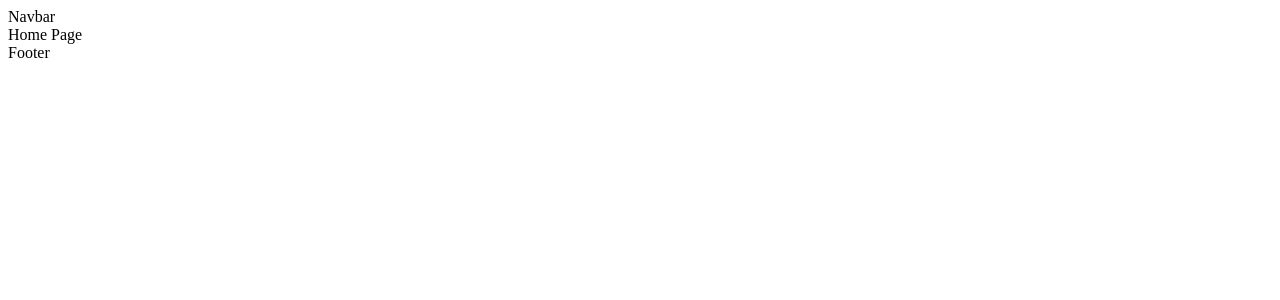
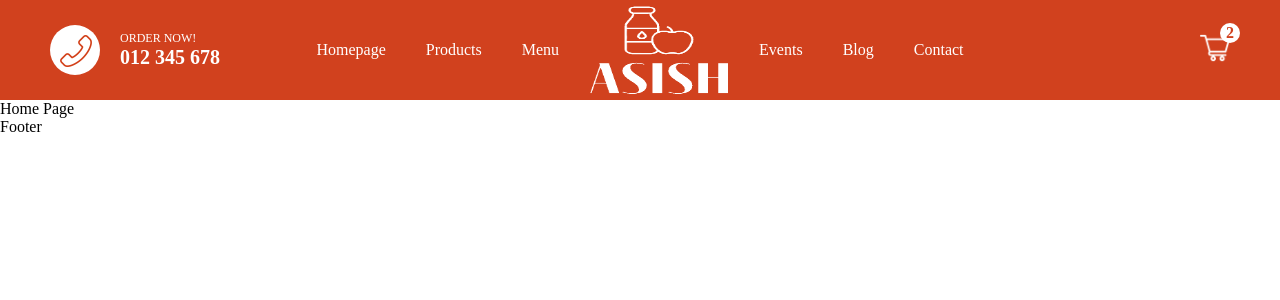
Before and after one commit to asish918/MERN-Food-Ordering, a Next.js app: page / in a window 1280 px wide. Shown: the top 300 px of the page. Built offline with nearby package versions, Linux system fonts and the light colour scheme.

Commit message:
Added and Styled the Navbar

```diff
--- a/src/components/Navbar.jsx
+++ b/src/components/Navbar.jsx
@@ -1,7 +1,38 @@
+import Image from 'next/image'
+import styles from '../styles/Navbar.module.css'
+
 const Navbar = () => {
     return (
-        <div>
-            Navbar
+        <div className={styles.container}>
+            <div className={styles.item}>
+                <div className={styles.callButton}>
+                    <Image src="/telephone.png" alt="telephone" width="32" height="32" />
+                </div>
+
+                <div className={styles.texts}>
+                    <div className={styles.text}>ORDER NOW!</div>
+                    <div className={styles.text}>012 345 678</div>
+                </div>
+            </div>
+
+            <div className={styles.item}>
+                <ul className={styles.list}>
+                    <li className={styles.listItem}>Homepage</li>
+                    <li className={styles.listItem}>Products</li>
+                    <li className={styles.listItem}>Menu</li>
+                    <Image src="/logo3.png" alt="logo" width="160" height="96" />
+                    <li className={styles.listItem}>Events</li>
+                    <li className={styles.listItem}>Blog</li>
+                    <li className={styles.listItem}>Contact</li>
+                </ul>
+            </div>
+
+            <div className={styles.item}>
+                <div className={styles.cart}>
+                    <Image src="/cart.png" alt="logo" width="30" height="30" />
+                    <div className={styles.counter}>2</div>
+                </div>
+            </div>
         </div>
     )
 }
--- a/src/pages/_app.js
+++ b/src/pages/_app.js
@@ -1,4 +1,5 @@
 import Layout from "@/components/Layout";
+import styles from "@/styles/globals.css"
 
 export default function App({ Component, pageProps }) {
   return (
--- /dev/null
+++ b/src/styles/Navbar.module.css
@@ -0,0 +1,81 @@
+.container {
+    height: 100px;
+    padding: 0px 50px;
+    background-color: #d1411e;
+    display: flex;
+    align-items: center;
+    justify-content: space-between;
+    position: sticky;
+    top: 0;
+}
+
+.item {
+    flex: 1;
+    display: flex;
+    align-items: center;
+}
+
+.item:nth-child(2){
+    flex: 3;
+    justify-content: center;
+}
+
+.item:last-child {
+    justify-content: flex-end;
+}
+
+.callButton {
+    background-color: white;
+    border-radius: 50px;
+    padding: 10px;
+    width: 50px;
+    height: 50px;
+}
+
+.texts {
+    margin-left: 20px;
+    color: white;
+}
+
+.text:first-child{
+    font-size: 12px;
+    font-weight: 500;
+}
+
+.text:last-child {
+    font-size: 20px;
+    font-weight: bold;
+}
+
+.list {
+    padding: 0;
+    display: flex;
+    align-items: center;
+    list-style: none;
+    color: white;
+}
+
+.listItem {
+    margin: 20px;
+    font-weight: 500;
+}
+
+.cart {
+    position: relative;
+}
+
+.counter {
+    position: absolute;
+    top: -10px;
+    right: -10px;
+    width: 20px;
+    height: 20px;
+    border-radius: 50%;
+    background-color: white;
+    padding: 3px;
+    display: flex;
+    align-items: center;
+    justify-content: center;
+    font-weight: bold;
+    color: #d1411e;
+}
--- a/src/styles/globals.css
+++ b/src/styles/globals.css
@@ -1,107 +1,5 @@
-:root {
-  --max-width: 1100px;
-  --border-radius: 12px;
-  --font-mono: ui-monospace, Menlo, Monaco, 'Cascadia Mono', 'Segoe UI Mono',
-    'Roboto Mono', 'Oxygen Mono', 'Ubuntu Monospace', 'Source Code Pro',
-    'Fira Mono', 'Droid Sans Mono', 'Courier New', monospace;
-
-  --foreground-rgb: 0, 0, 0;
-  --background-start-rgb: 214, 219, 220;
-  --background-end-rgb: 255, 255, 255;
-
-  --primary-glow: conic-gradient(
-    from 180deg at 50% 50%,
-    #16abff33 0deg,
-    #0885ff33 55deg,
-    #54d6ff33 120deg,
-    #0071ff33 160deg,
-    transparent 360deg
-  );
-  --secondary-glow: radial-gradient(
-    rgba(255, 255, 255, 1),
-    rgba(255, 255, 255, 0)
-  );
-
-  --tile-start-rgb: 239, 245, 249;
-  --tile-end-rgb: 228, 232, 233;
-  --tile-border: conic-gradient(
-    #00000080,
-    #00000040,
-    #00000030,
-    #00000020,
-    #00000010,
-    #00000010,
-    #00000080
-  );
-
-  --callout-rgb: 238, 240, 241;
-  --callout-border-rgb: 172, 175, 176;
-  --card-rgb: 180, 185, 188;
-  --card-border-rgb: 131, 134, 135;
+* {
+  padding: 0px;
+  margin: 0px;
+  box-sizing: border-box;
 }
-
-@media (prefers-color-scheme: dark) {
-  :root {
-    --foreground-rgb: 255, 255, 255;
-    --background-start-rgb: 0, 0, 0;
-    --background-end-rgb: 0, 0, 0;
-
-    --primary-glow: radial-gradient(rgba(1, 65, 255, 0.4), rgba(1, 65, 255, 0));
-    --secondary-glow: linear-gradient(
-      to bottom right,
-      rgba(1, 65, 255, 0),
-      rgba(1, 65, 255, 0),
-      rgba(1, 65, 255, 0.3)
-    );
-
-    --tile-start-rgb: 2, 13, 46;
-    --tile-end-rgb: 2, 5, 19;
-    --tile-border: conic-gradient(
-      #ffffff80,
-      #ffffff40,
-      #ffffff30,
-      #ffffff20,
-      #ffffff10,
-      #ffffff10,
-      #ffffff80
-    );
-
-    --callout-rgb: 20, 20, 20;
-    --callout-border-rgb: 108, 108, 108;
-    --card-rgb: 100, 100, 100;
-    --card-border-rgb: 200, 200, 200;
-  }
-}
-
-* {
-  box-sizing: border-box;
-  padding: 0;
-  margin: 0;
-}
-
-html,
-body {
-  max-width: 100vw;
-  overflow-x: hidden;
-}
-
-body {
-  color: rgb(var(--foreground-rgb));
-  background: linear-gradient(
-      to bottom,
-      transparent,
-      rgb(var(--background-end-rgb))
-    )
-    rgb(var(--background-start-rgb));
-}
-
-a {
-  color: inherit;
-  text-decoration: none;
-}
-
-@media (prefers-color-scheme: dark) {
-  html {
-    color-scheme: dark;
-  }
-}
```
Also changed, not shown: public/logo2.png (added), public/logo3.png (added).
